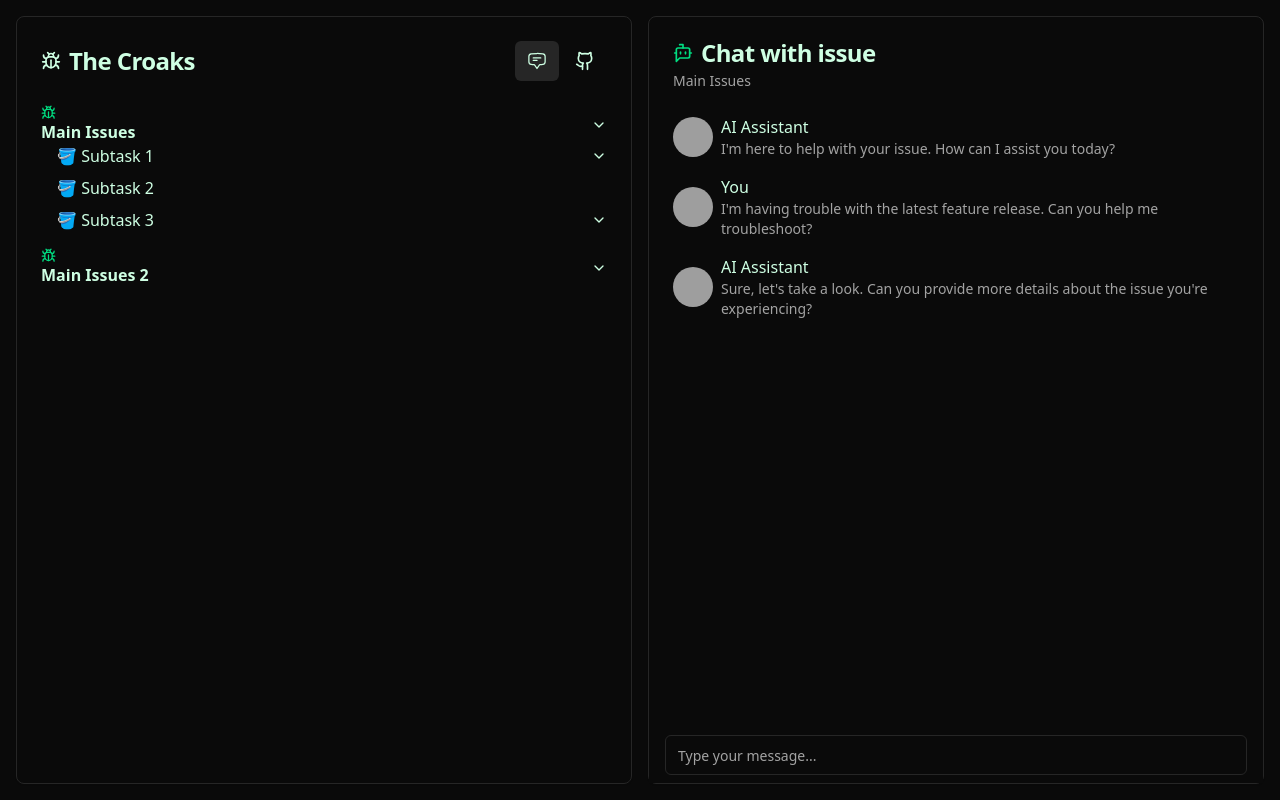
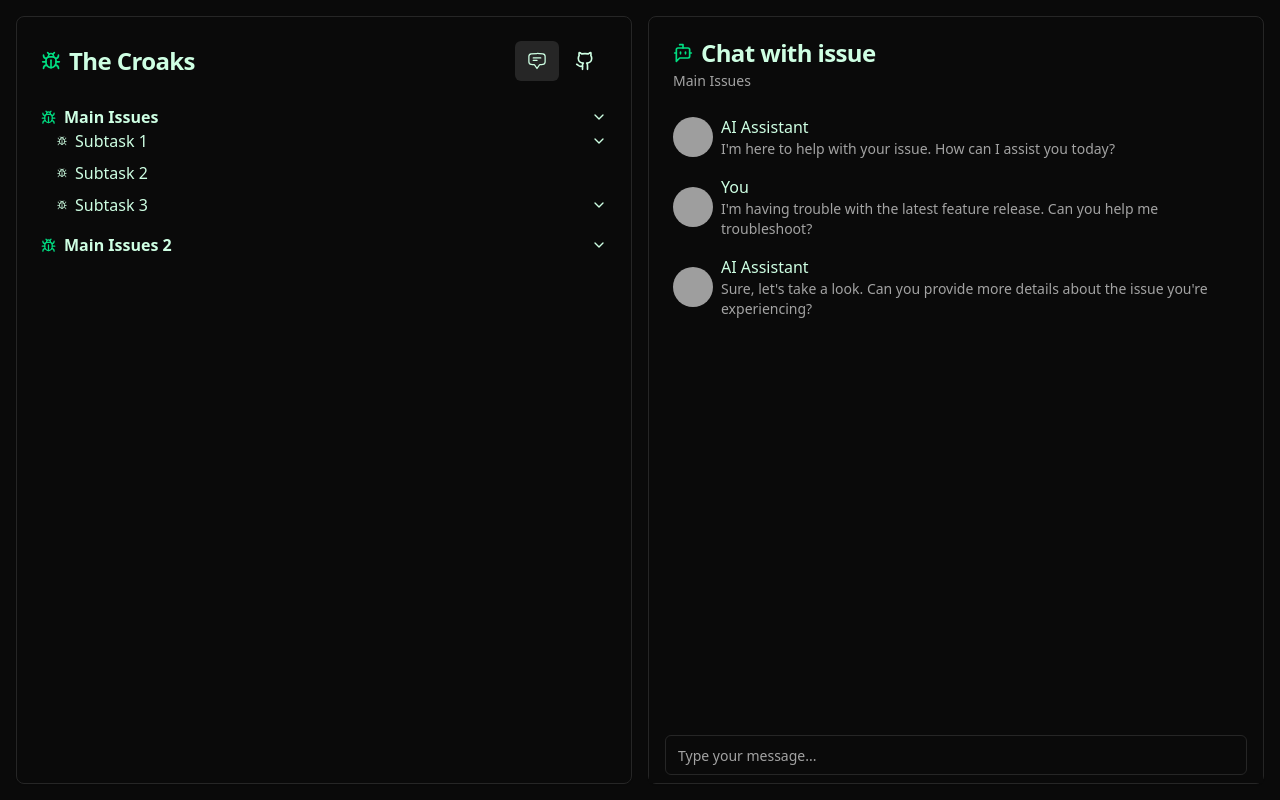
Before and after one commit to Mats-Dodd/croak, a Next.js app in the folder apps/web/: page / in a window 1280 px wide. Both pictures are taken after a click on the button "Main Issues". Built offline with nearby package versions, Linux system fonts and the light colour scheme; grey boxes are pictures that could not be loaded.

Commit message:
🪣 Remove emojis for lucide icons.

```diff
--- a/apps/web/app/_components/issues.tsx
+++ b/apps/web/app/_components/issues.tsx
@@ -23,7 +23,10 @@ const SubIssueComponent = ({
         className="flex items-center justify-between w-full text-custom-light-green"
         onClick={() => setSelectedIssue(title)} // Set the issue title on click
       >
-        <span>🪣 {title}</span>
+          <span className="flex items-center">
+            <Bug size={10} className="text-custom-light-green mr-2" />
+            <span>{title}</span>
+          </span>
         {hasSubIssues ? <ChevronDownIcon className="h-4 w-4 text-custom-light-green" /> : null}
       </CollapsibleTrigger>
       {hasSubIssues && (
@@ -59,7 +62,10 @@ export default function IssuesComponent({
           className="flex items-center justify-between font-semibold w-full text-custom-light-green"
           onClick={() => setSelectedIssue(issueTitle)} // Set the main issue title
         >
-          <span><Bug size={15} className="text-custom-green" /> {issueTitle}</span>
+          <span className="flex items-center">
+            <Bug size={15} className="text-custom-green mr-2" />
+            <span>{issueTitle}</span>
+          </span>
           <ChevronDownIcon className="h-4 w-4 text-custom-light-green" />
         </CollapsibleTrigger>
         <CollapsibleContent className="ml-4 space-y-2">
--- a/apps/web/app/page.tsx
+++ b/apps/web/app/page.tsx
@@ -51,7 +51,7 @@ export default function Component() {
         <CardHeader>
           <div className="flex items-center justify-between">
             <CardTitle className="flex items-center gap-2 text-custom-light-green">
-              <Bug className="h-5 w-5 text-custom-light-green" />
+              <Bug className="h-5 w-5 text-custom-green" />
               <span>The Croaks</span>
             </CardTitle>
             <div className="flex items-center gap-2">
```
